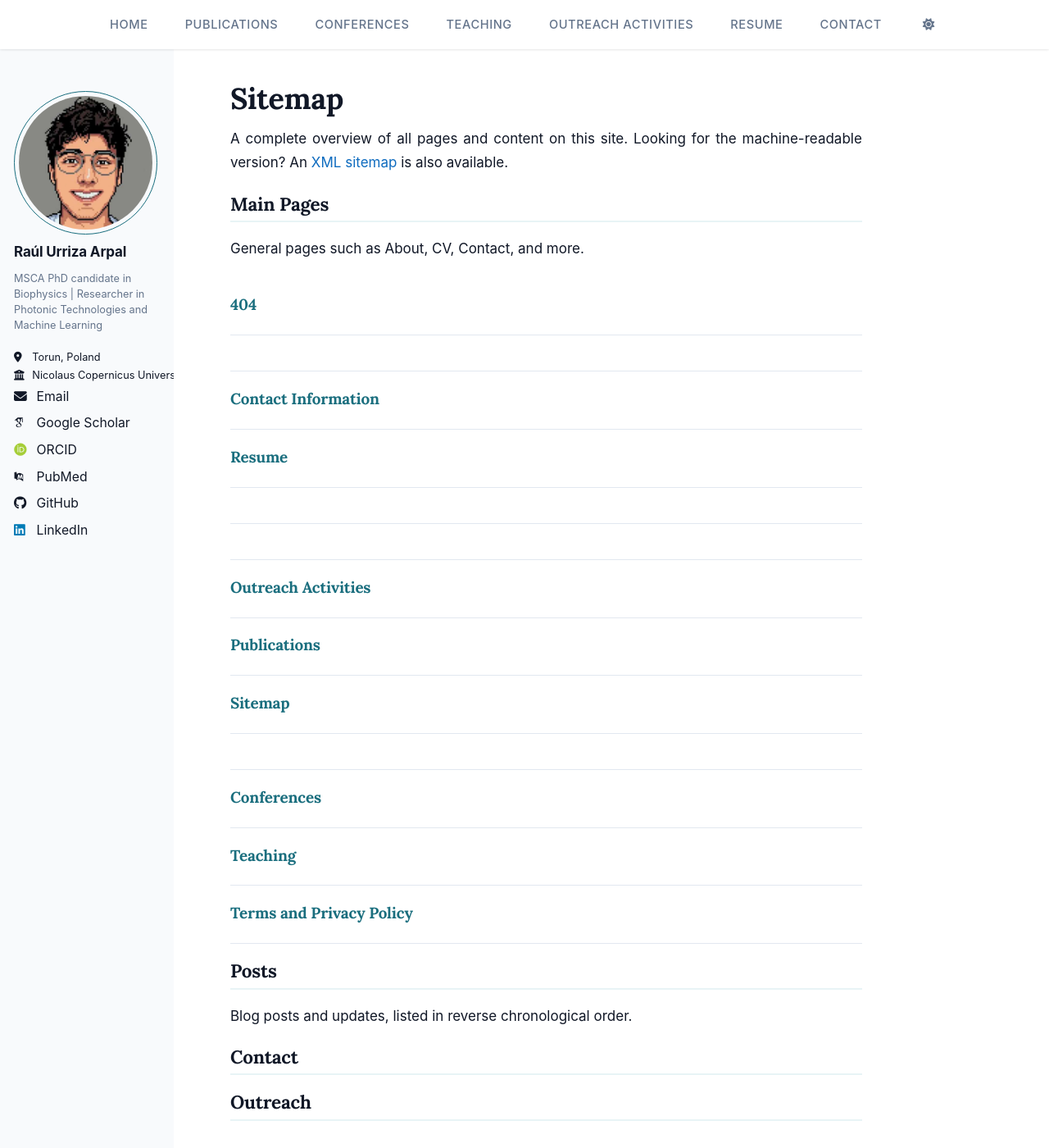
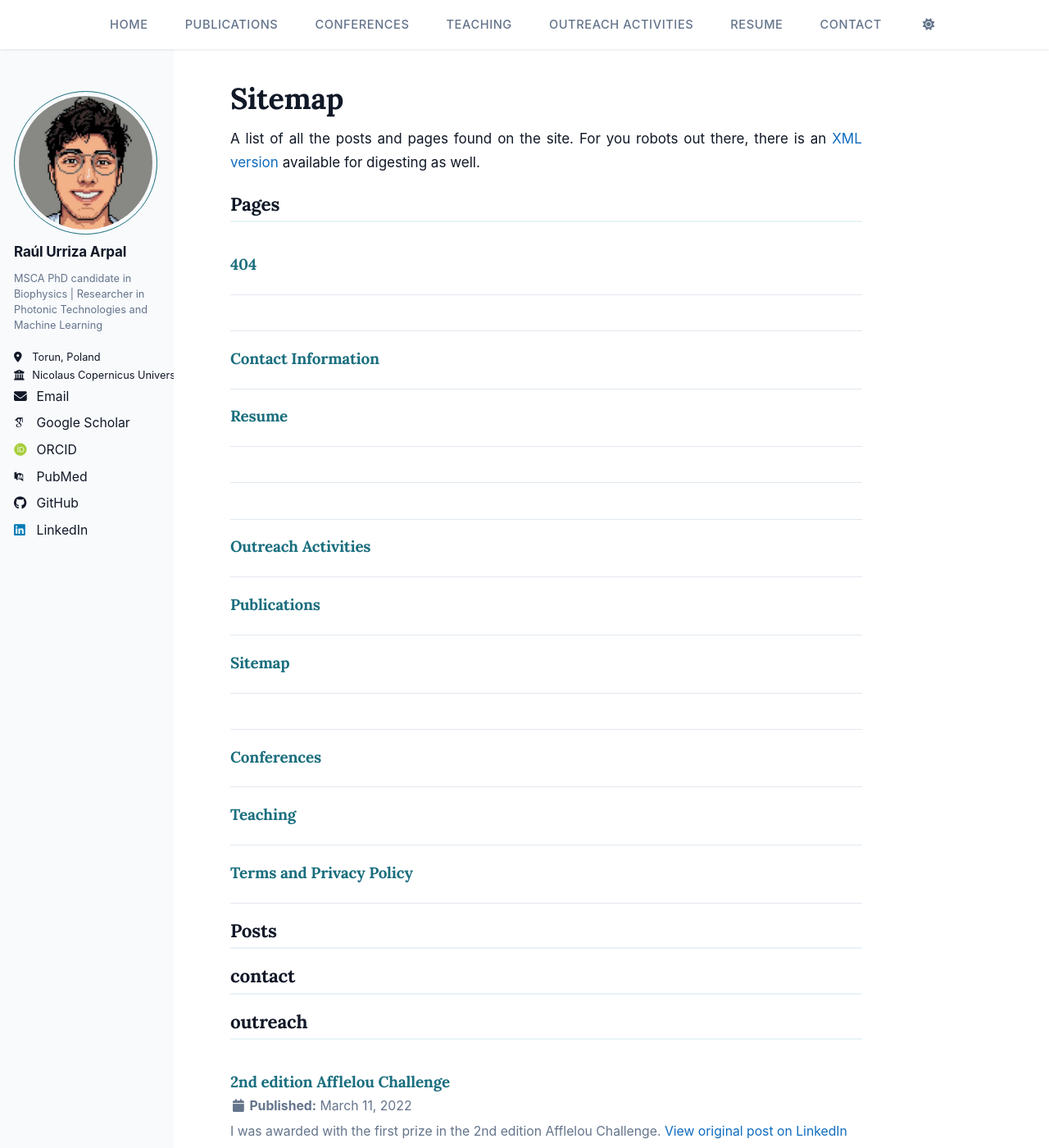
Before and after one commit to RaulUrriza/raulurriza.github.io, a Jekyll site: the page built from _pages/sitemap.md, in a window 1280 px wide and 1400 px high. Shown: the whole window at 82% size. Built offline with Jekyll 4.4.1, drawn with Linux system fonts in a browser that asks for light colours; some web fonts are replaced; a script bundle is joined from its source files by our own code; library files that are not in the unit come from our copies; some of the changed text lies outside the part shown.

Commit message:
Revert "New sitemap"
This reverts commit 0650dda24ae27ec9315d636b2b123a98561ae22d.

```diff
--- a/_pages/sitemap.md
+++ b/_pages/sitemap.md
@@ -7,47 +7,31 @@
 
 {% include base_path %}
 
-A complete overview of all pages and content on this site. Looking for the machine-readable version? An [XML sitemap]({{ base_path }}/sitemap.xml) is also available.
+A list of all the posts and pages found on the site. For you robots out there, there is an [XML version]({{ base_path }}/sitemap.xml) available for digesting as well.
 
----
-
-## Main Pages
-
-General pages such as About, CV, Contact, and more.
-
+<h2>Pages</h2>
 {% for post in site.pages %}
   {% include archive-single.html %}
 {% endfor %}
 
----
-
-## Posts
-
-Blog posts and updates, listed in reverse chronological order.
-
+<h2>Posts</h2>
 {% for post in site.posts %}
   {% include archive-single.html %}
 {% endfor %}
 
----
-
 {% capture written_label %}'None'{% endcapture %}
 
 {% for collection in site.collections %}
+{% unless collection.output == false or collection.label == "posts" %}
+  {% capture label %}{{ collection.label }}{% endcapture %}
+  {% if label != written_label %}
+  <h2>{{ label }}</h2>
+  {% capture written_label %}{{ label }}{% endcapture %}
+  {% endif %}
+{% endunless %}
+{% for post in collection.docs %}
   {% unless collection.output == false or collection.label == "posts" %}
-    {% capture label %}{{ collection.label }}{% endcapture %}
-    {% if label != written_label %}
-
----
-
-## {{ label | replace: "_", " " | capitalize }}
-
-      {% capture written_label %}{{ label }}{% endcapture %}
-    {% endif %}
+  {% include archive-single.html %}
   {% endunless %}
-  {% for post in collection.docs %}
-    {% unless collection.output == false or collection.label == "posts" %}
-      {% include archive-single.html %}
-    {% endunless %}
-  {% endfor %}
 {% endfor %}
+{% endfor %}
```
